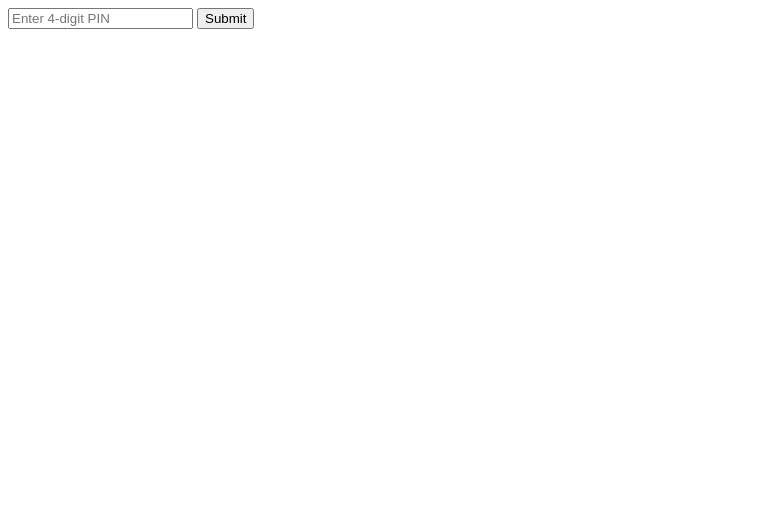
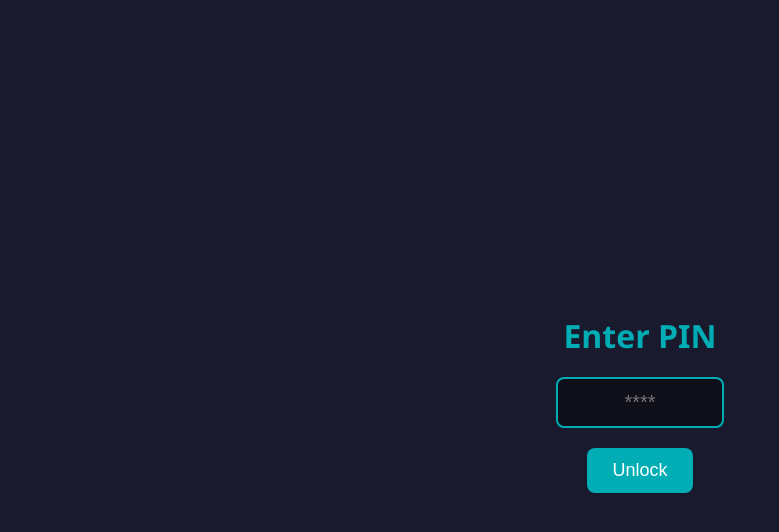
Before and after one commit to yash27211/Birthday, a plain HTML site: page index.html in a window 1280 px wide. Shown: the whole page, without its empty margins (0-779 px from the left). Drawn offline with Linux system fonts and the light colour scheme.

Commit message:
Update index.html

```diff
--- a/index.html
+++ b/index.html
@@ -1,16 +1,91 @@
-<input type="password" id="pinInput" maxlength="4" placeholder="Enter 4-digit PIN" />
-<button onclick="checkPIN()">Submit</button>
+<!DOCTYPE html>
+<html>
+<head>
+  <title>Servo Control - PIN Entry</title>
+  <style>
+    body {
+      background-color: #1a1a2e;
+      color: #eaeaea;
+      font-family: 'Segoe UI', sans-serif;
+      display: flex;
+      flex-direction: column;
+      align-items: center;
+      justify-content: center;
+      height: 100vh;
+      margin: 0;
+    }
 
-<script>
-function checkPIN() {
-  const pin = document.getElementById('pinInput').value;
-  if (pin === "1234") {   // Your secret 4-digit PIN
-    // Call Blynk API to activate servo
-    fetch("https://blynk.cloud/external/api/update?token=Your_Blynk_Token&V1=1")
-      .then(() => alert("Access Granted!"))
-      .catch(() => alert("Error contacting Blynk."));
-  } else {
-    alert("Incorrect PIN");
-  }
-}
-</script>
+    h1 {
+      color: #00adb5;
+      margin-bottom: 20px;
+      font-size: 32px;
+    }
+
+    input[type="password"] {
+      padding: 12px;
+      font-size: 20px;
+      border-radius: 8px;
+      border: 2px solid #00adb5;
+      margin-bottom: 20px;
+      width: 140px;
+      text-align: center;
+      background-color: #0f0f1a;
+      color: #eaeaea;
+    }
+
+    button {
+      padding: 12px 25px;
+      font-size: 18px;
+      border-radius: 8px;
+      border: none;
+      background-color: #00adb5;
+      color: #fff;
+      cursor: pointer;
+      transition: background-color 0.3s;
+    }
+
+    button:hover {
+      background-color: #028b8f;
+    }
+
+    #msg {
+      margin-top: 15px;
+      font-size: 18px;
+      color: #ffd369;
+    }
+  </style>
+</head>
+<body>
+  <h1>Enter PIN</h1>
+  <input type="password" id="pinInput" maxlength="4" placeholder="****" />
+  <button onclick="submitPIN()">Unlock</button>
+  <div id="msg"></div>
+
+  <script>
+    const AUTH_TOKEN = "Uq7o5t9V_inGMdR-hluz6ACJ4F_NEMr5"; // Blynk Auth Token
+    const VIRTUAL_PIN = "V1";
+    const correctPIN = "1234"; // Your chosen 4-digit PIN
+
+    function submitPIN() {
+      const pin = document.getElementById("pinInput").value;
+      const msg = document.getElementById("msg");
+
+      if (pin === correctPIN) {
+        fetch(`https://blynk.cloud/external/api/update?token=${AUTH_TOKEN}&${VIRTUAL_PIN}=1`)
+          .then(() => {
+            msg.textContent = "✅ Access Granted";
+            setTimeout(() => {
+              fetch(`https://blynk.cloud/external/api/update?token=${AUTH_TOKEN}&${VIRTUAL_PIN}=0`);
+              msg.textContent = "";  // Clear message after reset
+            }, 5000);
+          })
+          .catch(() => {
+            msg.textContent = "❌ Error contacting Blynk";
+          });
+      } else {
+        msg.textContent = "❌ Incorrect PIN";
+      }
+    }
+  </script>
+</body>
+</html>
```
